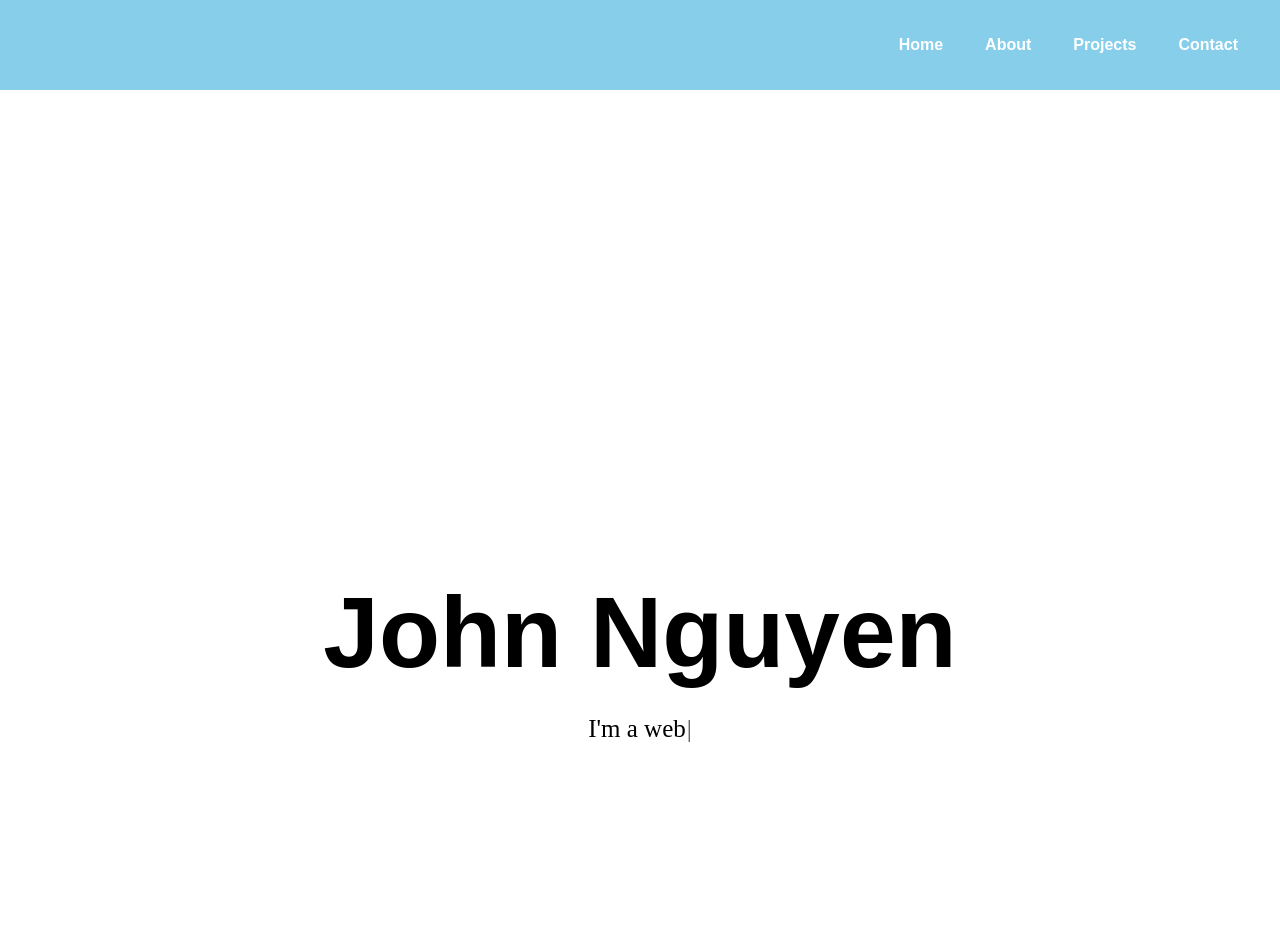
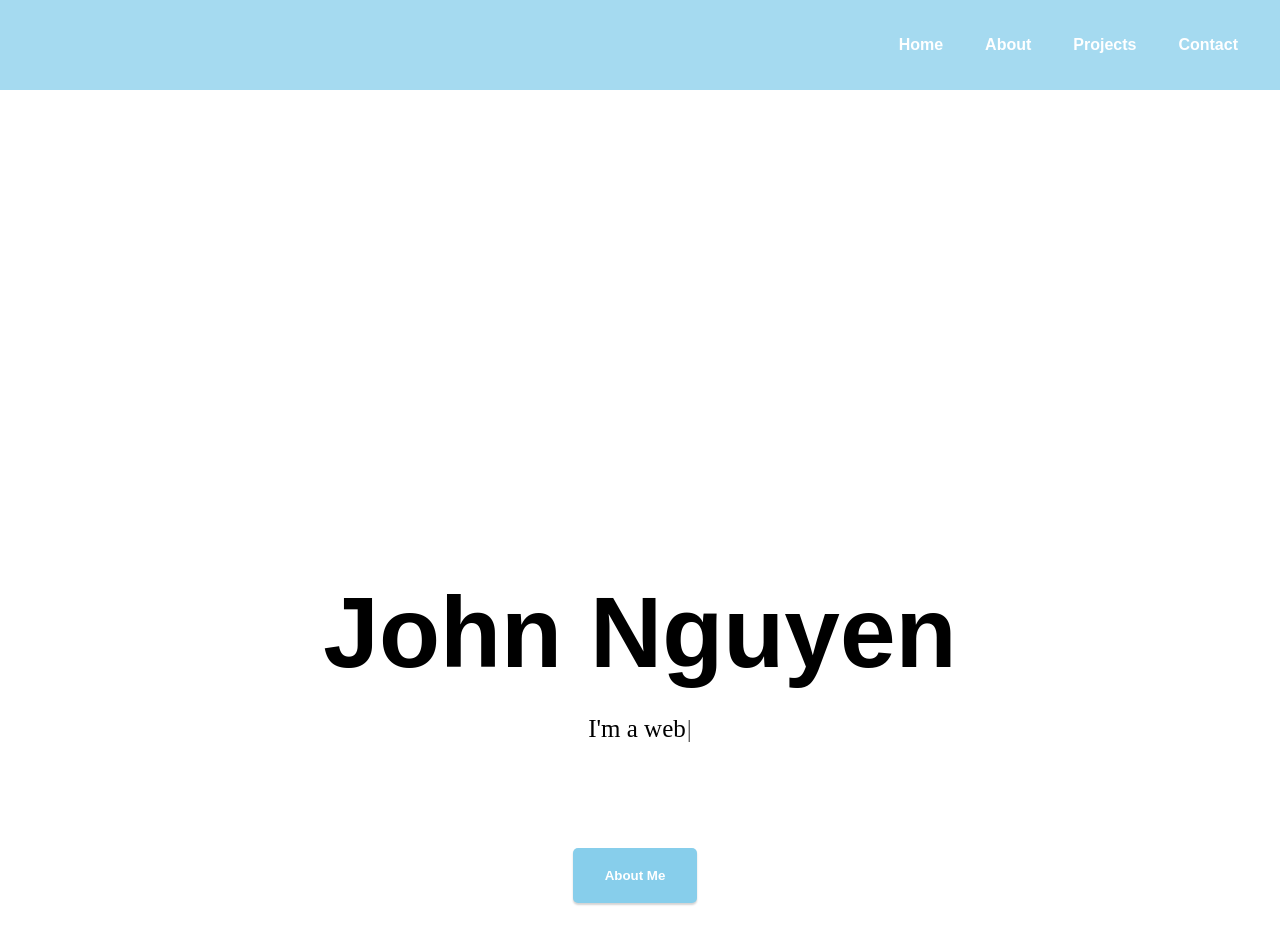
Before and after one commit to johnson82nguyen/React-Main-Portfolio, a React (Create React App) app in the folder react-app/: page / in a window 1280 px wide. Shown: the top 952 px of the page. Built offline with nearby package versions, Linux system fonts and the light colour scheme.

Commit message:
Added button along with styles. Installed style-components dependencies

```diff
--- a/react-app/package.json
+++ b/react-app/package.json
@@ -18,6 +18,7 @@
     "react-scripts": "5.0.1",
     "react-scroll": "^1.8.8",
     "react-typewriter-effect": "^1.1.0",
+    "styled-components": "^5.3.6",
     "typewriter-effect": "^2.19.0",
     "typical": "^7.1.1",
     "web-vitals": "^2.1.4"
--- a/react-app/src/components/About.css
+++ b/react-app/src/components/About.css
@@ -1,7 +1,7 @@
 .about {
+    width: 100%;
     margin-top: 1000px;
-    padding-top: 45px
-    ;
+    padding-top: 45px;
     align-items: center;
     text-align: center;
     height: 500px;
@@ -15,7 +15,7 @@
     font-weight: bold;
 }
 .aboutHeader {
-    font-size: 50px;
+    font-size: 40px;
 }
 
 .aboutMeIcons {
--- a/react-app/src/components/Home.js
+++ b/react-app/src/components/Home.js
@@ -1,8 +1,31 @@
 import React from 'react';
 import Typewriter from 'typewriter-effect'
-import './Home.css'
+import './Home.css';
+import styled from 'styled-components';
+import { Link } from 'react-scroll';
 
 const Home = () => {
+
+    const Button = styled.button`
+        background-color: skyblue;
+        color: white;
+        text-align: center;
+        align-items: center;
+        padding: 20px 32px;
+        border-radius: 5px;
+        border: 0;
+        outline: 0;
+        box-shadow: 0px 2px 2px lightgray;
+        margin-top: 80px;
+        transition: ease background-color 250ms;
+        font-family: sans-serif;
+        font-weight: bold;
+        border-outline: 0px;
+        &:hover {
+            background-color: #9FD8EF;
+        }
+    `
+
     return (
         <div id="home" className="homeContainer">
             <h1 className="header_name">
@@ -38,6 +61,14 @@ const Home = () => {
             }}
             />
             </h3>
+
+            <div className="button-container">
+                <Link to="about" spy={true} offset={-100} smooth={true} duration={500}>
+                    <Button>
+                        About Me
+                    </Button>
+                </Link>
+            </div>
         </div>
     )
 }
--- a/react-app/src/components/Navbar.css
+++ b/react-app/src/components/Navbar.css
@@ -8,6 +8,7 @@
     transition: .3s ease-in;
     overflow: hidden;
     background-color: skyblue;
+    opacity: 75%;
 }
 
 
```
Also changed, not shown: 1 other file (tests, documents, lock files or other folders).
